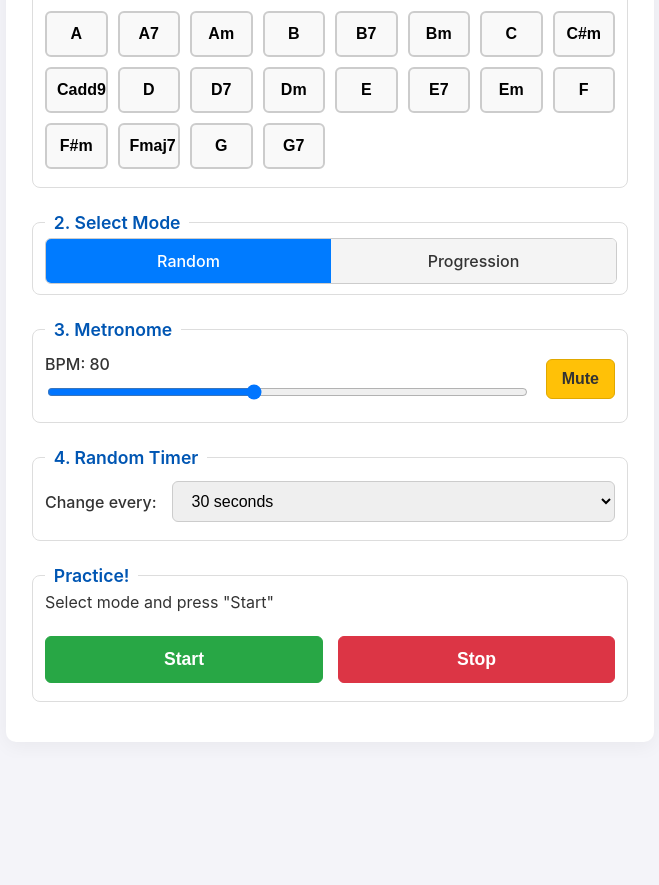
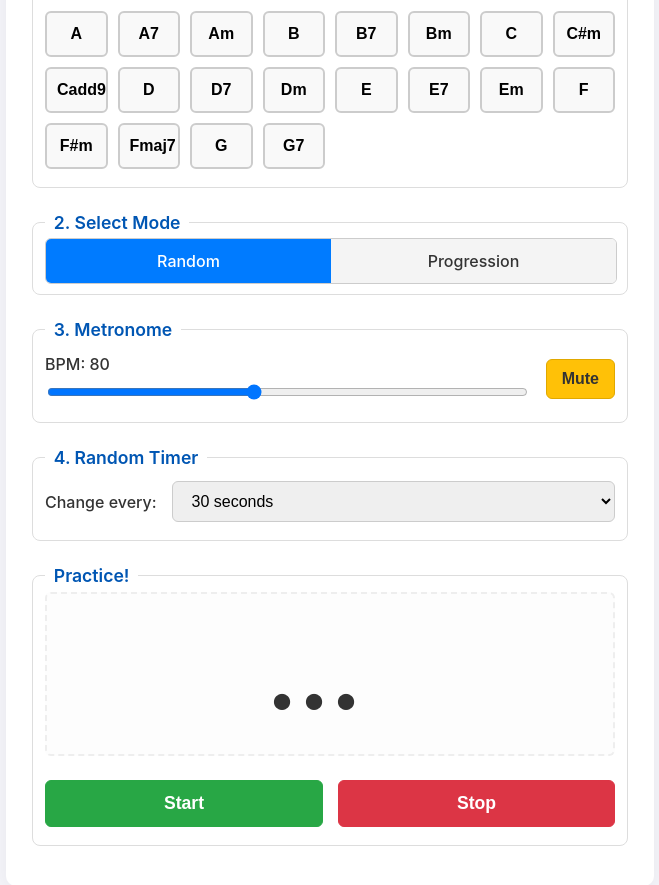
Before and after one commit to bfugitt/guitar-helper, a plain HTML site: page index.html in a window 1280 px wide. Shown: the part 119-1004 px from the top of the page, without its empty margins (310-969 px from the left). Before the commit the page ends 877 px from the top, so only its background shows below. Drawn offline with Linux system fonts and the light colour scheme.

Commit message:
Update index.html

```diff
--- a/index.html
+++ b/index.html
@@ -80,9 +80,12 @@
 
         <fieldset>
             <legend>Practice!</legend>
-            <div id="chord-display">
-                Select mode and press "Start"
+
+            <div id="chord-display-container" class="visual-flash-target">
+                <span id="current-chord-display">...</span>
+                <span id="next-chord-display"></span>
             </div>
+
             <div class="controls start-stop-controls">
                 <button id="start-btn" class="btn-large">Start</button>
                 <button id="stop-btn" class="btn-large">Stop</button>
@@ -93,3 +96,4 @@
 
     <script src="app.js"></script>
 </body>
+</html>
```
